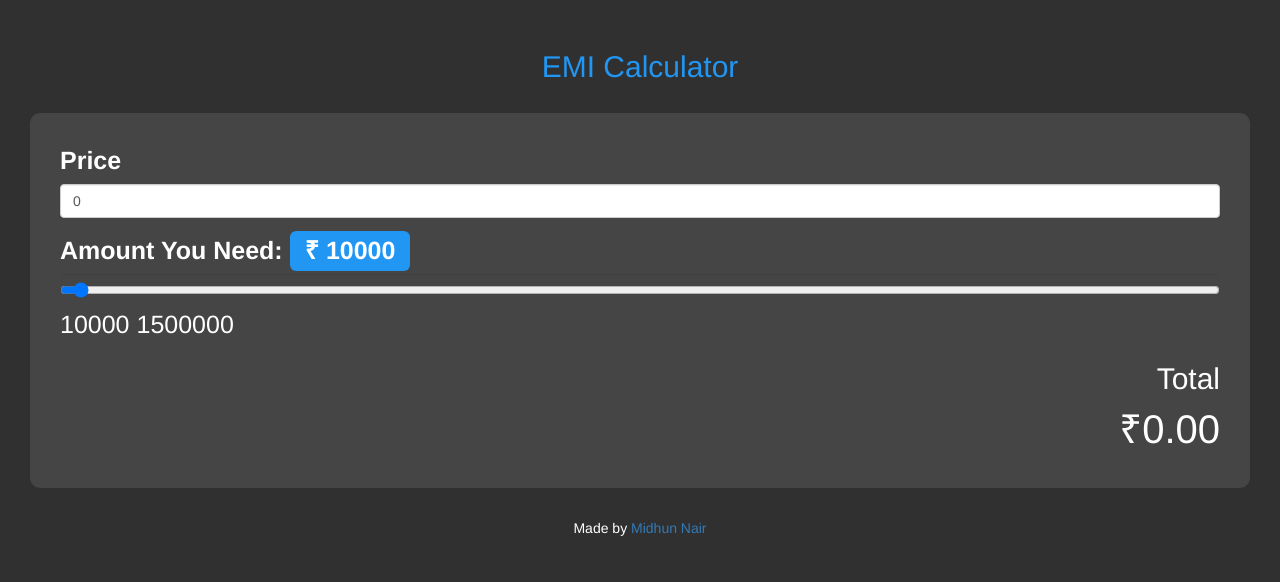
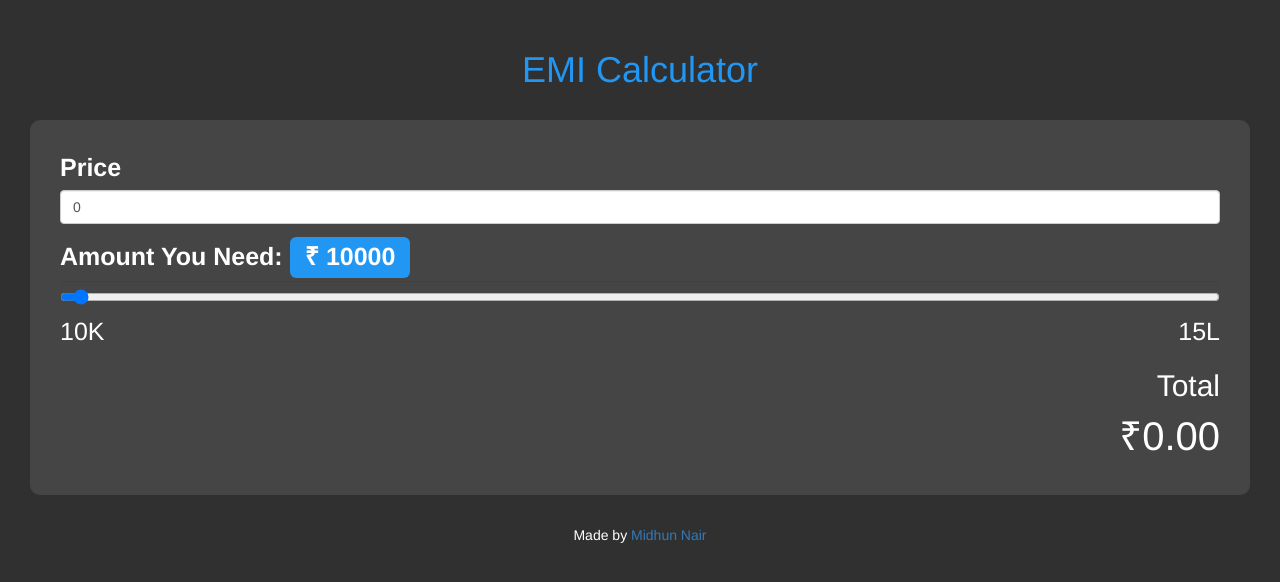
Before and after one commit to itsmidhunnair/Pricing-Calculator, a plain HTML site: page index.html in a window 1280 px wide. Drawn offline with nearby package versions, Linux system fonts and the light colour scheme.

Commit message:
Update index.html

```diff
--- a/index.html
+++ b/index.html
@@ -23,7 +23,7 @@
             color: #fff;
         }
 
-        h2{
+        h1{
             color: #2196f3;
             margin-bottom: 30px;
         }
@@ -63,7 +63,7 @@
     </style>
 </head>
 <body>
-    <h2 class="text-center">EMI Calculator</h2>
+    <h1 class="text-center">EMI Calculator</h1>
     <div class="jumbotron">
         <form>
             <div class="form-group">
@@ -76,8 +76,10 @@
                     Amount You Need:   </label>
                     <span class=" text-right label label-primary quantityNos">1</span>
                 <input type="range" class="form-control" name="quantity" value="1" min="10000" max="1500000" step="10000">
-                <span class="initial">10000</span>
-                <span class="final">1500000</span>
+                <div style="display: flex; justify-content: space-between;">
+                    <span class="initial">10K</span>
+                    <span class="final">15L</span>
+                </div>
             </div>
         </form>
 
```
